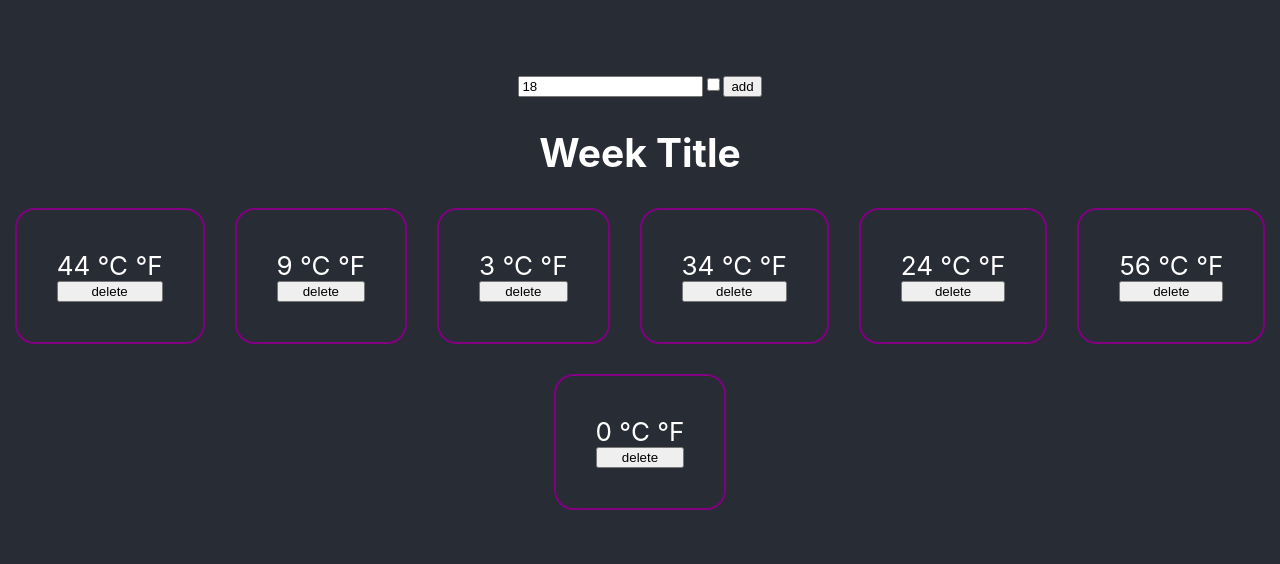
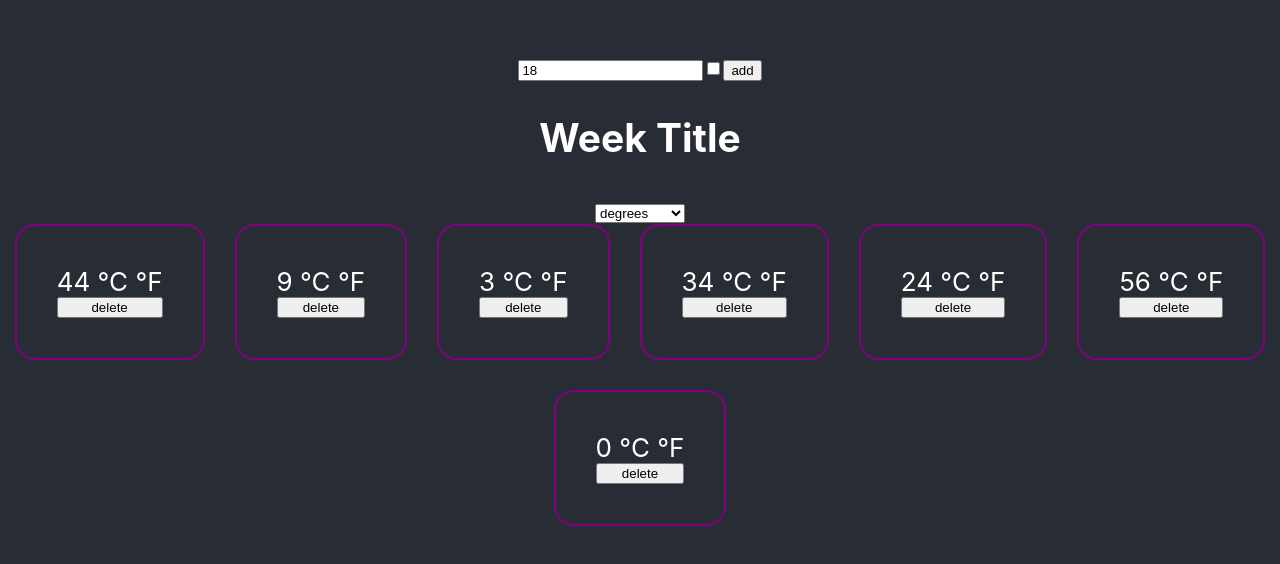
Before and after one commit to DolgoterDima/Hogwarts-Website, a React (Create React App) app: page / in a window 1280 px wide. Shown: the part 112-676 px from the top of the page. Built offline with nearby package versions, Linux system fonts and the light colour scheme.

Commit message:
feat: start to adding sorting

```diff
--- a/src/App.js
+++ b/src/App.js
@@ -30,22 +30,39 @@ function App() {
     isCelsius: true,
   });*/
 
-  const addDay = (e, newDay='default new day') => {
+  const addDay = (e, newDay = "default new day") => {
     e.preventDefault();
-   daysArrChange([...daysArr, newDay]);
+    daysArrChange([...daysArr, newDay]);
   };
   const deleteDay = (e, postIdToDelete) => {
     e.preventDefault();
-    console.log('postIdToDelete',postIdToDelete)
-   const arrayWithoutDeletedDay= daysArr.filter(({id})=>id!==postIdToDelete)
+    console.log("postIdToDelete", postIdToDelete);
+    const arrayWithoutDeletedDay = daysArr.filter(
+      ({ id }) => id !== postIdToDelete
+    );
 
     daysArrChange([...arrayWithoutDeletedDay]);
   };
+
+  /* glossary sorting*/
+  const sorting = {
+    "by degrees": "by degrees",
+    "by wind speed": "by degrees",
+  };
+  const changeOrder = (type) => {};
+
   return (
     <div className="App">
       <header className="App-header">
-        <weekContext.Provider value={{ daysArray:daysArr, addNewDay: addDay, deleteDay }}>
-          <AddInfoForm/>
+        <weekContext.Provider
+          value={{
+            daysArray: daysArr,
+            addNewDay: addDay,
+            deleteDay,
+            changeOrder,
+          }}
+        >
+          <AddInfoForm />
           <Week daysData={daysArr} title={"Week Title"} />
         </weekContext.Provider>
       </header>
--- a/src/components/Week.js
+++ b/src/components/Week.js
@@ -4,17 +4,28 @@ import Day from "./Day";
 const Week = ({ daysData, title }) => {
   // destructurisation of props obj
 
-  const [emitChildToParent, setEmitChildToParent] = useState("");
-
-  const childToParent = (childdata) => {
-    setEmitChildToParent(childdata);
-  };
+  // const [emitChildToParent, setEmitChildToParent] = useState("");
+  //
+  // const childToParent = (childdata) => {
+  //   setEmitChildToParent(childdata);
+  // };
   return (
     <div className="week">
       <h2 className="week__title">{title}</h2>
+      <div className="week__sorting">
+        <select name="" id="">
+          <option value="degrees">degrees</option>
+          <option value="wind">wind speed</option>
+        </select>
+      </div>
       <div className="week__days">
-        {daysData.map(({ degrees, id, isCelsius }) => (
-          <Day degrees={degrees} isCelsius={isCelsius} id={id} key={id} />        ))}
+        {daysData.length ? (
+          daysData.map(({ degrees, id, isCelsius }) => (
+            <Day degrees={degrees} isCelsius={isCelsius} id={id} key={id} />
+          ))
+        ) : (
+          <span>No days left</span>
+        )}
       </div>
     </div>
   );
```
